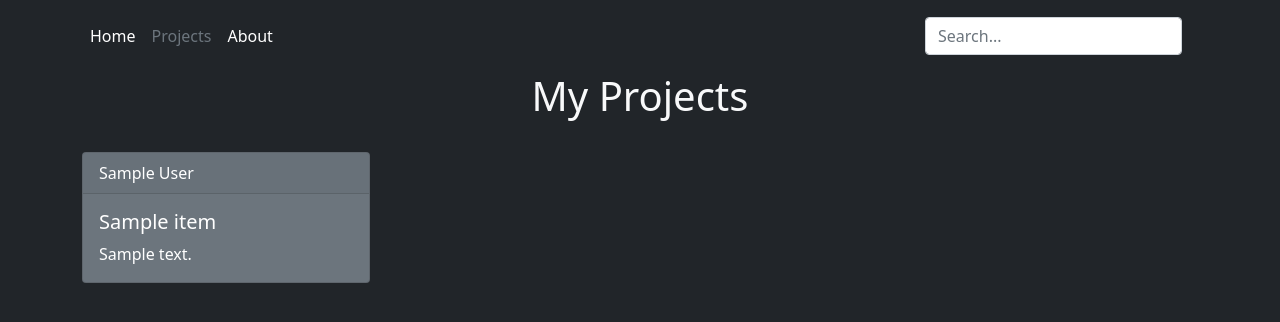
After one commit to kamuridesu/kamublog, a Flask app: page /projects in a window 1280 px wide. The commit adds this page. Shown: the top 322 px of the page. Run offline with Flask 2, Linux system fonts and the light colour scheme; a database or web service that is not in the repository returns one stand-in record (values such as "Sample title"); data that the repository does not hold is empty.

Commit message:
Projects page and github app created

```diff
--- /dev/null
+++ b/blog/apps/github_info.py
@@ -0,0 +1,37 @@
+import requests
+
+
+class UserNotSupportedError(Exception):
+    def __init__(self, *args: object) -> None:
+        super().__init__(*args, "User cannot be empty or is invalid!")
+
+
+class GithubInfo:
+    def __init__(self, username: str) -> None:
+        if not username or username == "":
+            raise UserNotSupportedError
+        self.api_base_url = f"https://api.github.com/users/{username}/repos"
+
+    def processResponse(self, response: list) -> list:
+        new_response = []
+        for item in response:
+            if item['description'] is None:
+                item['description'] = ""
+            new_response.append({
+                "name": item['name'],
+                'full_name': item['full_name'],
+                "url": item["html_url"],
+                "description": item['description'],
+                })
+        return new_response
+
+    def makeRequest(self) -> list:
+        response = requests.get(self.api_base_url)
+        if response.status_code == 200:
+            return self.processResponse(response.json())
+        raise UserNotSupportedError
+
+
+if __name__ == "__main__":
+    github = GithubInfo("")
+    github.makeRequest()
--- a/blog/main.py
+++ b/blog/main.py
@@ -1,14 +1,23 @@
 from flask import Flask, request, redirect, render_template
+import os
 
+from apps.github_info import GithubInfo
 
 app = Flask(__name__)
 app.secret_key = "secret-key"
 
 
+@app.route("/projects")
+def projects():
+    g_info = GithubInfo("kamuridesu").makeRequest()
+    return render_template("projects.html", infos=g_info)
+
+
 @app.route("/")
 def index():
+    print("a")
     return render_template("index.html")
 
 
 if __name__ == "__main__":
-    app.run(host="localhost", port=5000)
+    app.run(host="localhost", port=8080, debug=True)
--- /dev/null
+++ b/blog/templates/projects.html
@@ -0,0 +1,48 @@
+<!DOCTYPE html>
+<html lang="en">
+<head>
+    <meta charset="UTF-8">
+    <meta http-equiv="X-UA-Compatible" content="IE=edge">
+    <meta name="viewport" content="width=device-width, initial-scale=1.0">
+    <title>My Projects</title>
+    <link href="https://cdn.jsdelivr.net/npm/bootstrap@5.1.3/dist/css/bootstrap.min.css" rel="stylesheet"
+        integrity="sha384-1BmE4kWBq78iYhFldvKuhfTAU6auU8tT94WrHftjDbrCEXSU1oBoqyl2QvZ6jIW3" crossorigin="anonymous">
+</head>
+<body class="bg-dark text-light">
+    <header class="p-3 bg-dark text-white">
+        <div class="container">
+          <div class="d-flex flex-wrap align-items-center justify-content-center justify-content-lg-start">
+
+            <ul class="nav col-12 col-lg-auto me-lg-auto mb-2 justify-content-center mb-md-0">
+              <li><a href="/" class="nav-link px-2 text-white">Home</a></li>
+              <li><a href="/projects" class="nav-link px-2 text-secondary">Projects</a></li>
+              <li><a href="/about" class="nav-link px-2 text-white">About</a></li>
+            </ul>
+
+            <form class="col-12 col-lg-auto mb-3 mb-lg-0 me-lg-3">
+              <input id="search" type="search" class="form-control form-control-dark" placeholder="Search..." aria-label="Search">
+            </form>
+          </div>
+        </div>
+    </header>
+
+    <div class="container">
+        <h1 class="text-center">My Projects</h1><br>
+        <div class="row row-cols-1 row-cols-md-3 g-4">
+            {% for info in infos %}
+            <div class="col">
+                <div class="card text-white bg-secondary mb-3" style="max-width: 18rem;">
+                    <a class="text-reset text-decoration-none" href="{{ info['url'] }}">
+                    <div class="card-header">{{ info['full_name'] }}</div>
+                    <div class="card-body">
+                        <h5 class="card-title">{{ info['name'] }}</h5>
+                        <p class="card-text">{{ info['description'] }}</p>
+                    </div>
+                    </a>
+                </div>
+            </div>
+            {% endfor %}
+        </div>
+    </div>
+</body>
+</html>
```
Also changed, not shown: blog/templates/index.html (+61 -2 lines).
